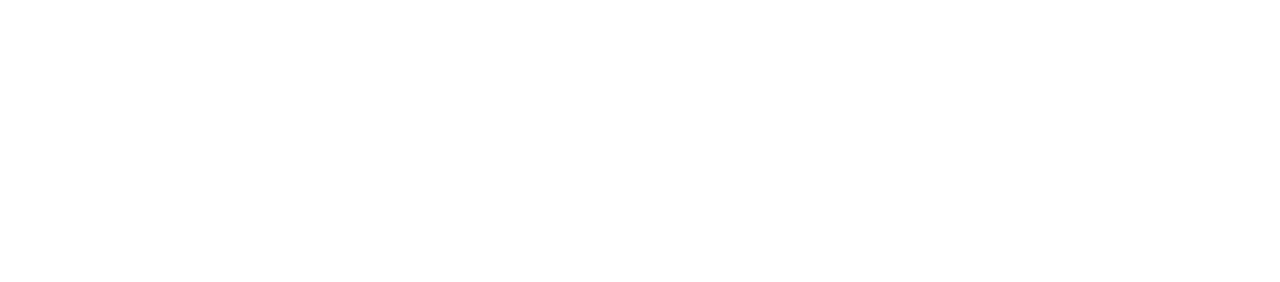
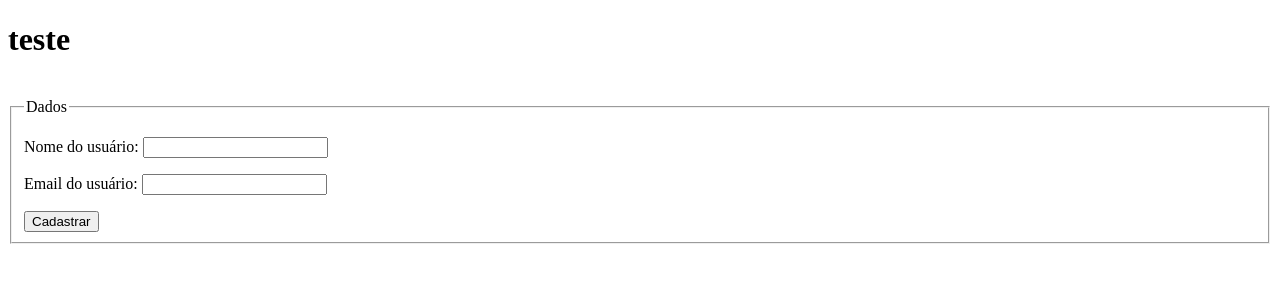
Before and after one commit to BeltonLeeMeira/WebDev17-10-P.Ex.3, a plain HTML site: page index.html in a window 1280 px wide. Drawn offline with Linux system fonts and the light colour scheme.

Commit message:
criando o slideshow e o formulario

```diff
--- a/index.html
+++ b/index.html
@@ -10,8 +10,31 @@
     <title>Exemplo3</title>
 </head>
 <body>
+    <h1>teste</h1>
+
+    <div>
+        <img id="image"/>
+    </div>
+
+    <form id="form">
+        <fieldset>
+            <legend>Dados</legend>
+            <p>
+                <label for="nome">Nome do usuário:</label>
+                <input type="text" name="nome" id="nome" maxlength="20"/>
+            </p>
+            <p>
+                <label for="email">Email do usuário:</label>
+                <input type="text" name="email" id="email" maxlength="20"/>
+            </p>
+            <p id="1"></p>
+            <p id="2"></p>
+            <button type="submit" id="btn">Cadastrar</button>
+
+        </fieldset>
+    </form>
+
     <!-- CHAMANDO O JAVASCRIPT EXTERNO -->
     <script src="./src/js/script.js"></script>
-
 </body>
 </html>
```
